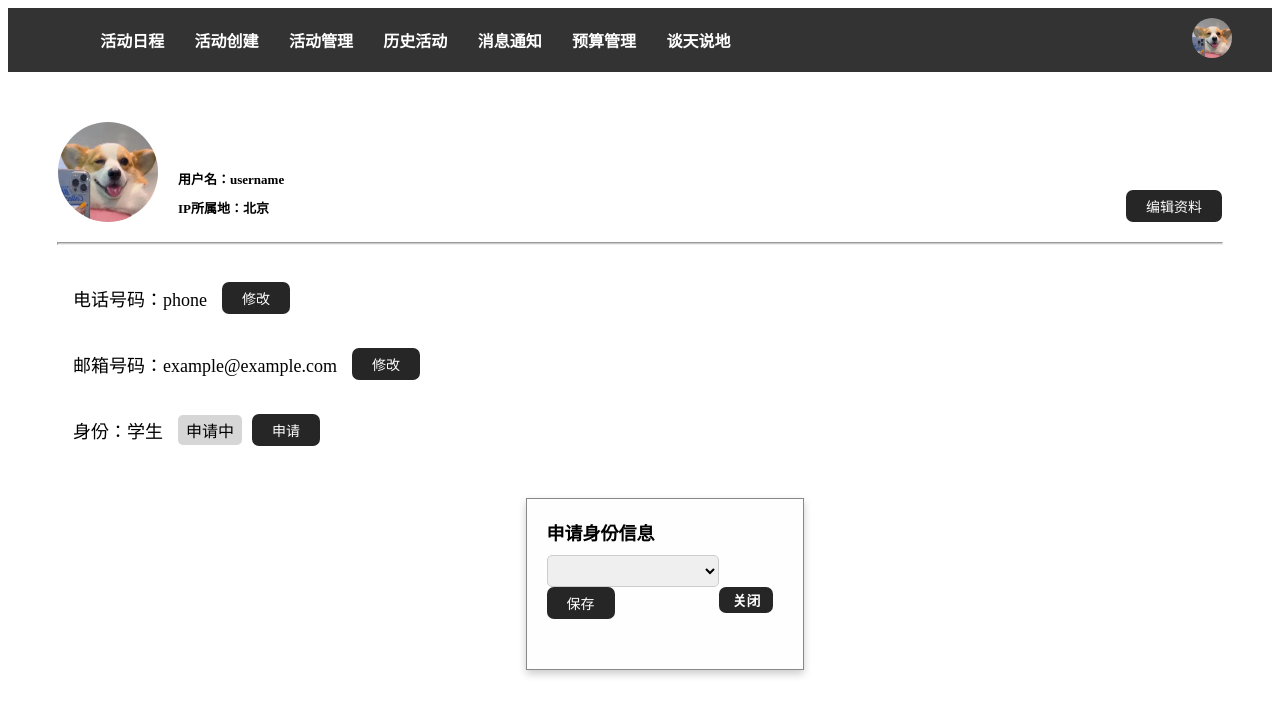
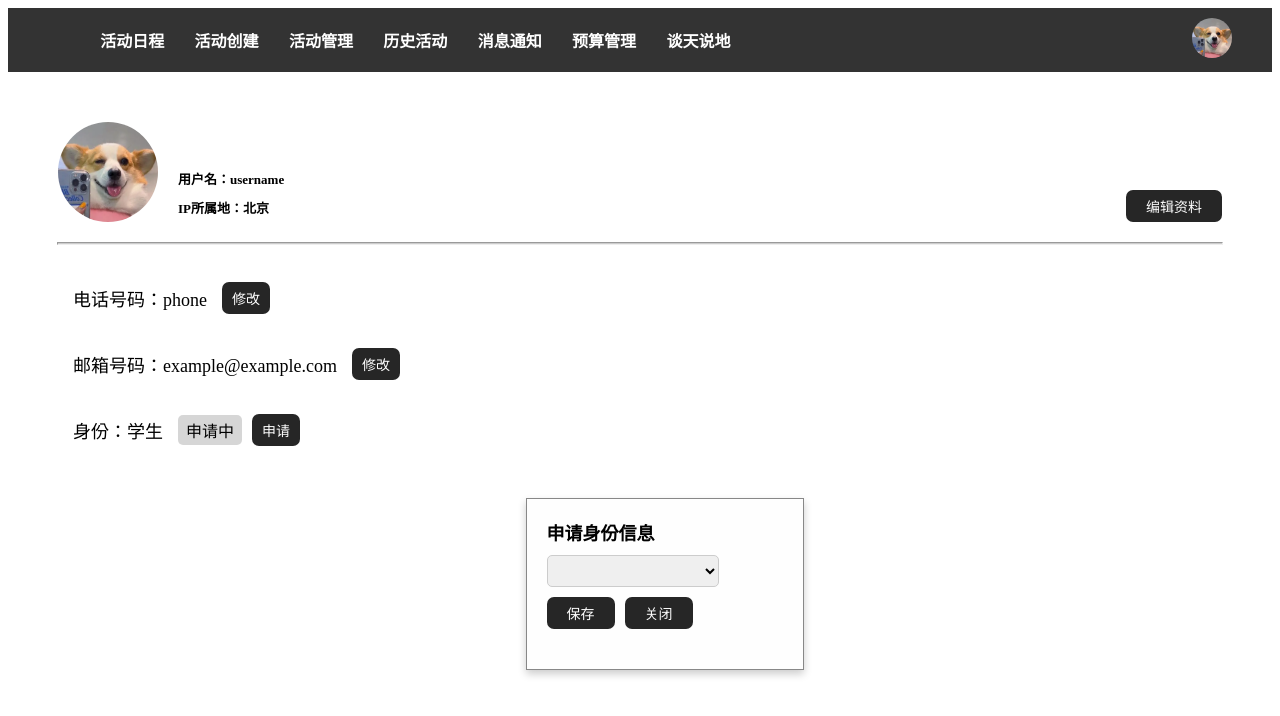
Before and after one commit to yuy7/Event-Management-System, a Vue app: page /person in a window 1280 px wide. Both pictures are taken after a click on the button "申请". Shown: the top 716 px of the page. Built offline with nearby package versions, Linux system fonts and the light colour scheme; no server answers.

Commit message:
个人信息修改

```diff
--- a/src/components/Modal.vue
+++ b/src/components/Modal.vue
@@ -4,7 +4,6 @@
             <h2>{{ title }}</h2>
 			<div class="pick">
 				<slot></slot>
-				<button class="close" @click="$emit('close')">关闭</button>
 			</div>
 
         </div>
@@ -26,16 +25,6 @@
 		margin-left:50px;
 		padding :15px;
 	}
-	.close{
-		padding: 3px 13px;
-		font-size: 14px;
-		background-color: #262626;
-		color: #fff;
-		border: none;
-		border-radius: 7px;
-		cursor: pointer;
-		transition: background-color 0.3s ease
-	}
 	.close:hover {
 	  background-color: #595959;
 	}
--- a/src/components/activity_person.vue
+++ b/src/components/activity_person.vue
@@ -4,7 +4,6 @@
 		<div class="left">
 			<div class="avatar-info">
 				<img id="bigImg" src="../../src/assets/touxiang.png" alt="User Avatar" class="avatar">
-				<!-- <img :src="user.avatar" alt="User Avatar" class="avatar"> -->
 			</div>
 			<div class="info">
 				<h4>用户名：{{ username }}</h4>
@@ -13,7 +12,6 @@
 		</div>
 		<div class="right">
 			<button>编辑资料</button>
-			<!-- <button @click="editProfile">编辑资料</button> -->
 		</div>
 	</div>
 	<hr class="separator">
@@ -30,23 +28,25 @@
 			</div>
 			<div class="identity">
 				<p>身份：{{ Role }}</p>
-				<label>{{Rolestate}}</label>
+				<label>{{ Rolestate }}</label>
 				<button @click="showRoleModal = true">申请</button>
 			</div>
 		</div>
 	</div>
 	<div class="mo">
-		<modal v-if="showPhoneNumberModal" @close="showPhoneNumberModal = false" title="修改电话号码">
+		<modal v-if="showPhoneNumberModal" title="修改电话号码">
 			<input type="text" v-model="newPhoneNumber">
 			<button @click="updatePhoneNumber">保存</button>
+			<button @click="closePhoneNumber">关闭</button>
 		</modal>
 
-		<modal v-if="showEmailModal" @close="showEmailModal = false" title="修改邮箱">
+		<modal v-if="showEmailModal" title="修改邮箱">
 			<input type="email" v-model="newEmail">
 			<button @click="updateEmail">保存</button>
+			<button @click="closeEmail">关闭</button>
 		</modal>
 
-		<modal v-if="showRoleModal" @close="showRoleModal = false" title="申请身份信息">
+		<modal v-if="showRoleModal" title="申请身份信息">
 			<select id="identity" v-model="newRole">
 				<option value="教师">教师</option>
 				<option value="辅导员">辅导员</option>
@@ -56,8 +56,8 @@
 				<option value="学生">学生</option>
 			</select>
 			<button @click="updateRole">保存</button>
+			<button @click="closeRole">关闭</button>
 		</modal>
-
 	</div>
 </template>
 
@@ -107,11 +107,10 @@
 					})
 					.then(response => {
 						this.username = response.data.Username;
-						// this.userIP = response.data.UserIP;
 						this.phoneNumber = response.data.Phone;
 						this.email = response.data.Email;
 						this.Role = response.data.Role;
-						// this.Rolestate=response.data.Rolestate;
+						console.log(this.phoneNumber);
 					})
 					.catch(error => {
 						console.error('Error fetching users:', error);
@@ -129,6 +128,9 @@
 						console.error('Error updating phone number:', error);
 					});
 			},
+			closePhoneNumber(){
+				this.showPhoneNumberModal = false;
+			},
 			updateEmail() {
 				axios.post('http://localhost:5000/userinterface/bindEmail', {
 						email: this.newEmail
@@ -140,6 +142,9 @@
 					.catch(error => {
 						console.error('Error updating email:', error);
 					});
+			},
+			closeEmail(){
+				this.showEmailModal = false;
 			},
 			updateRole() {
 				axios.post('http://localhost:5000/userinterface/roleApply', {
@@ -153,6 +158,9 @@
 						console.error('Error updating role:', error);
 					});
 			},
+			closeRole(){
+				this.showRoleModal = false;
+			},
 			editProfile() {
 				//修改姓名
 			}
@@ -164,7 +172,6 @@
 	.upper {
 		display: flex;
 		justify-content: space-between;
-		/* 将子元素分布在两端 */
 	}
 
 	.right {
@@ -172,7 +179,6 @@
 		align-self: flex-end;
 		padding-top: 50px;
 		margin-left: auto;
-		/* 将右侧按钮推到右边 */
 		padding-right: 50px;
 	}
 
@@ -193,6 +199,7 @@
 		cursor: pointer;
 		transition: background-color 0.3s ease;
 		margin-right: 10px;
+		margin-top:10px;
 	}
 
 	.mo button:hover {
@@ -217,9 +224,7 @@
 	.left {
 		display: flex;
 		flex-direction: row;
-		/* 将子元素水平排列 */
 		align-items: center;
-		/* 垂直居中 */
 		padding-top: 50px;
 		padding-left: 50px;
 	}
@@ -228,7 +233,6 @@
 		display: flex;
 		align-items: center;
 		margin-right: 20px;
-		/* 调整 "头像" 和用户信息之间的间距 */
 	}
 
 	.avatar {
@@ -252,25 +256,17 @@
 
 	.separator {
 		width: calc(100% - 100px);
-		/* 100px 是左侧内容的宽度 */
 		height: 1px;
 		background-color: #ccc;
-		/* 分隔线颜色 */
 		margin-top: 20px;
-		/* 调整分隔线与上方内容的间距 */
 		margin-bottom: 20px;
-		/* 调整分隔线与下方内容的间距 */
 		margin-left: auto;
-		/* 将分隔线推到右边 */
 		margin-right: auto;
-		/* 将分隔线推到右边 */
 	}
 
 	.down {
 		margin-left: 50px;
-		/* 将分隔线推到右边 */
 		margin-top: 20px;
-		/* 调整下拉框与上方内容的间距 */
 	}
 
 	.info h4 {
@@ -285,10 +281,8 @@
 	}
 	.identity {
 		display: flex;
-		/* 使用 flex 布局 */
 		align-items: center;
-		/* 垂直居中 */
-		flex-direction: raw;
+		flex-direction: row;
 	}
 
 	.identity label {
@@ -308,7 +302,7 @@
 	}
 
 	.identity button {
-		padding: 6px 20px;
+		padding: 6px 10px;
 		font-size: 14px;
 		background-color: #262626;
 		color: #fff;
@@ -316,7 +310,6 @@
 		border-radius: 7px;
 		cursor: pointer;
 		transition: background-color 0.3s ease;
-
 	}
 
 	.identity button:hover {
```
Also changed, not shown: 1 other file (tests, documents, lock files or other folders).
